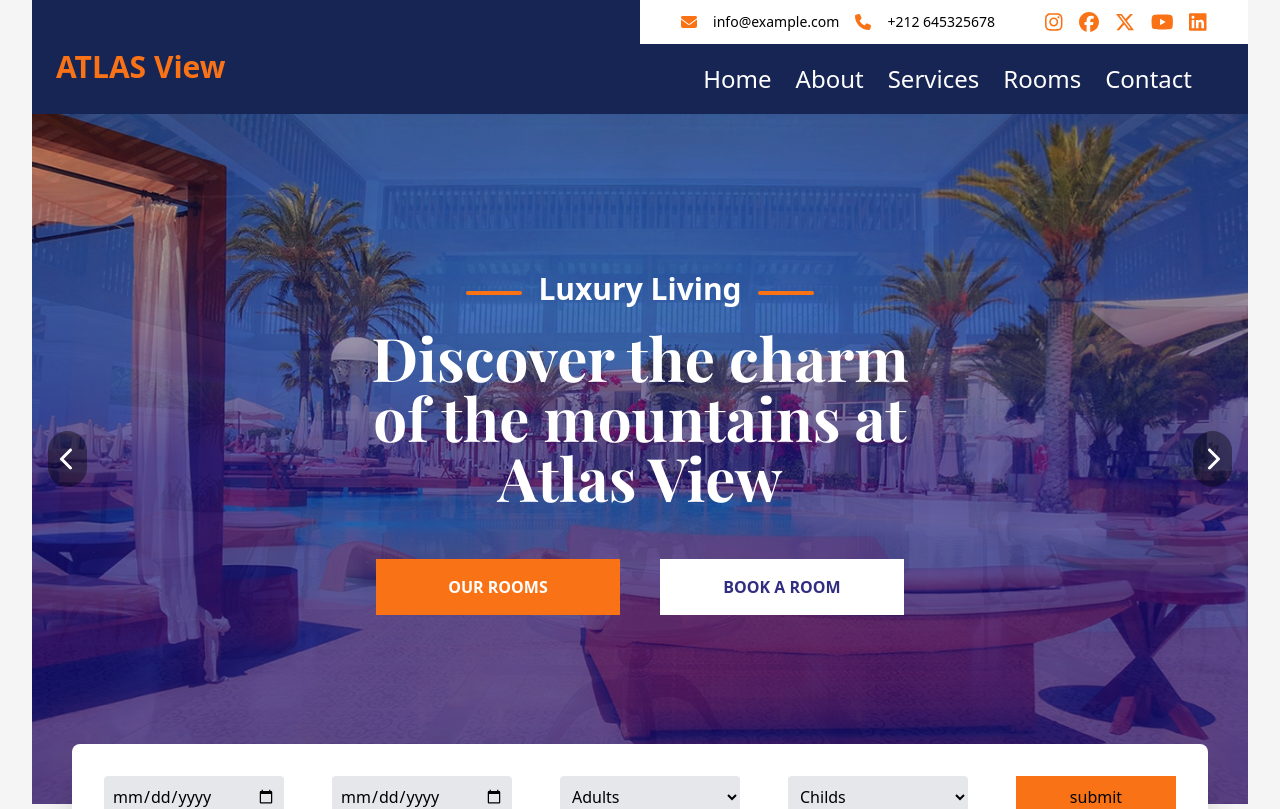
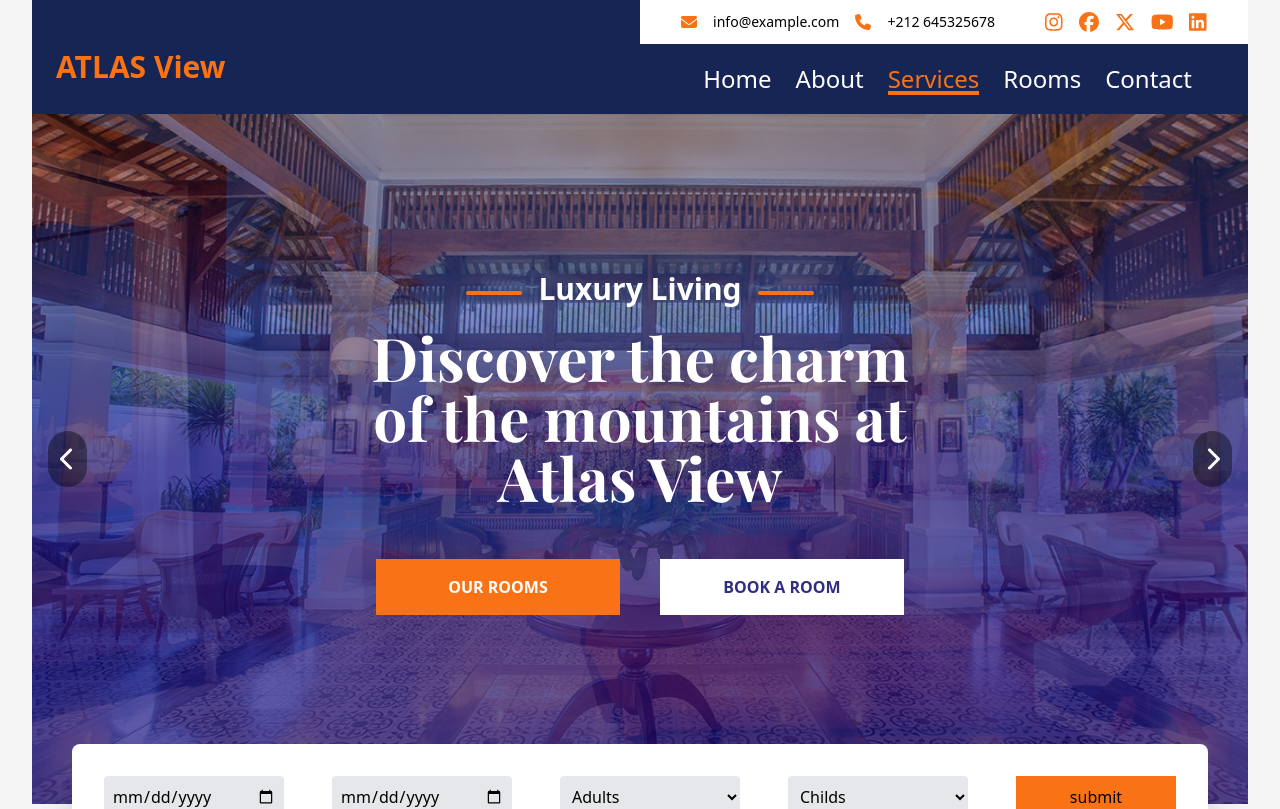
Before and after one commit to aziz-boujaada/hotel-website, a React (Vite) app: page /services in a window 1280 px wide. Shown: the top 809 px of the page. Built offline with nearby package versions, Linux system fonts and the light colour scheme; a web font is replaced by a local one.

Commit message:
add router to switch between pages

```diff
--- a/src/App.jsx
+++ b/src/App.jsx
@@ -1,43 +1,24 @@
+import { BrowserRouter, Routes, Route } from "react-router-dom";
 import Header from "./components/Sections/Header";
-import HeroSection from "./components/Sections/HeroSection";
-import CallToActionForm from "./components/Forms/CallToActionForm";
-import AboutSection from "./components/Sections/AboutSection";
-import Rooms from "./components/Sections/Rooms";
-import Services from "./components/Sections/services";
-import TestImonial from "./components/Sections/Testimonial";
-import Staff from "./components/Sections/Staff";
-import Footer from "./components/Sections/Footer";
-import ScrollTop from "./components/Animations/scrollTop"
+import ScrollTop from "./components/Animations/scrollTop";
+import AboutPage from "./components/Pages/AboutPage";
+import ServicesPage from "./components/Pages/ServicesPage";
+import RoomsPage from "./components/Pages/RoomsPage";
+import HomePage from "./components/Pages/Homepage";
 
 export default function App() {
   return (
-    <>
-      <section className="container">
-        <section>
-          <Header />
-          <HeroSection />
-          <CallToActionForm />
-        </section>
-        <section>
-          <AboutSection />
-        </section>
-        <section>
-          <Rooms />
-        </section>
-        <section>
-          <Services />
-        </section>
-        <section>
-          <TestImonial />
-        </section>
-        <section>
-          <Staff />
-        </section>
-        <footer>
-          <Footer/>
-          <ScrollTop/>
-        </footer>
-      </section>
-    </>
+    <section className="container">
+    <BrowserRouter>
+      <Header />
+      <Routes>
+        <Route path="/home" element={<HomePage />} />
+        <Route path="/about" element={<AboutPage />} />
+        <Route path="/services" element={<ServicesPage />} />
+        <Route path="/rooms" element={<RoomsPage />} />
+      </Routes>
+      <ScrollTop />
+    </BrowserRouter>
+  </section>
   );
 }
--- /dev/null
+++ b/src/components/Pages/AboutPage.jsx
@@ -0,0 +1,17 @@
+import HeroSection from "../Sections/HeroSection";
+import CallToActionForm from "../Forms/CallToActionForm";
+import AboutSection from "../Sections/AboutSection";
+import Staff from "../Sections/Staff";
+import Footer from "../Sections/Footer";
+
+export default function AboutPage(){
+  return(
+    <>
+      <HeroSection/>
+      <CallToActionForm/>
+      <AboutSection/>
+      <Staff/>
+      <Footer/>
+    </>
+  )
+}
--- /dev/null
+++ b/src/components/Pages/Homepage.jsx
@@ -0,0 +1,24 @@
+
+import HeroSection from "../Sections/HeroSection";
+import AboutSection from "../Sections/AboutSection";
+import Rooms from "../Sections/Rooms"
+import Services from "../Sections/services";
+import TestImonial from "../Sections/Testimonial";
+import Staff from "../Sections/Staff";
+import Footer from "../Sections/Footer";
+import CallToActionForm from "../Forms/CallToActionForm";
+
+ export default function HomePage(){
+    return(
+        <>
+        <HeroSection />
+        <CallToActionForm />
+        <AboutSection/>
+        <Rooms/>
+        <Services/>
+        <TestImonial />
+        <Staff />
+        <Footer />
+      </>
+    )
+ }
--- /dev/null
+++ b/src/components/Pages/RoomsPage.jsx
@@ -0,0 +1,17 @@
+import HeroSection from "../Sections/HeroSection";
+import CallToActionForm from "../Forms/CallToActionForm";
+import Rooms from "../Sections/Rooms"
+import TestImonial from "../Sections/Testimonial";
+import Footer from "../Sections/Footer"
+
+export default function RoomsPage(){
+    return(
+        <>
+          <HeroSection/>
+          <CallToActionForm/>
+          <Rooms/>
+          <TestImonial/>
+          <Footer/>
+        </>
+    )
+}
--- /dev/null
+++ b/src/components/Pages/ServicesPage.jsx
@@ -0,0 +1,19 @@
+import HeroSection from "../Sections/HeroSection";
+import CallToActionForm from "../Forms/CallToActionForm";
+import Services from "../Sections/services";
+import TestImonial from "../Sections/Testimonial";
+import Staff from "../Sections/Staff";
+import Footer from "../Sections/Footer";
+
+export default function  ServicesPage(){
+   return(
+    <>
+     <HeroSection/>
+     <CallToActionForm/>
+     <Services/>
+     <Staff/>
+     <TestImonial/>
+     <Footer/>
+    </>
+   )
+}
--- a/src/components/Sections/Header.jsx
+++ b/src/components/Sections/Header.jsx
@@ -1,5 +1,6 @@
 
 // src/components/Header.jsx
+import { NavLink } from "react-router-dom";
 import { motion } from "framer-motion";
 import { FontAwesomeIcon } from "@fortawesome/react-fontawesome";
 import {
@@ -16,6 +17,7 @@ import {
 import AnimationXtoRight from "../Animations/AnimationXtoRight"
 import AnimationX from "../Animations/AnimationX"
 import AnimationY from "../Animations/AnimationY";
+
 
 
 export default function Header() {
@@ -88,13 +90,22 @@ export default function Header() {
                 {["Home", "About", "Services", "Rooms", "Contact"].map(
                   (item, index) => (
                     <li
+
                       key={index}
-                      className="relative text-2xl text-white cursor-pointer
-                                 after:absolute after:bottom-0 after:left-0
-                                 after:w-0 after:h-1 after:bg-orange-500  rounded
-                                 after:transition-all after:duration-300  hover:after:w-full"
-                    >
-                      {item}
+
+                      >
+                      <NavLink
+                       to={`/${item.toLowerCase()}`}
+                        className={({isActive}) =>(
+                       isActive ? "relative text-2xl text-orange-500 cursor-pointer after:absolute after:bottom-0 after:left-0 after:w-full after:h-1 after:bg-orange-500  rounded-full  after:transition-all after:duration-300  hover:after:w-full"
+                       : "relative text-2xl text-white cursor-pointer after:absolute after:bottom-0 after:left-0 after:w-0 after:h-1 after:bg-orange-500  rounded-full  after:transition-all after:duration-300  hover:after:w-full"
+                  )}
+                       >
+                        {item}
+                      </NavLink>
+
+
+
                     </li>
                   )
                 )}
```
